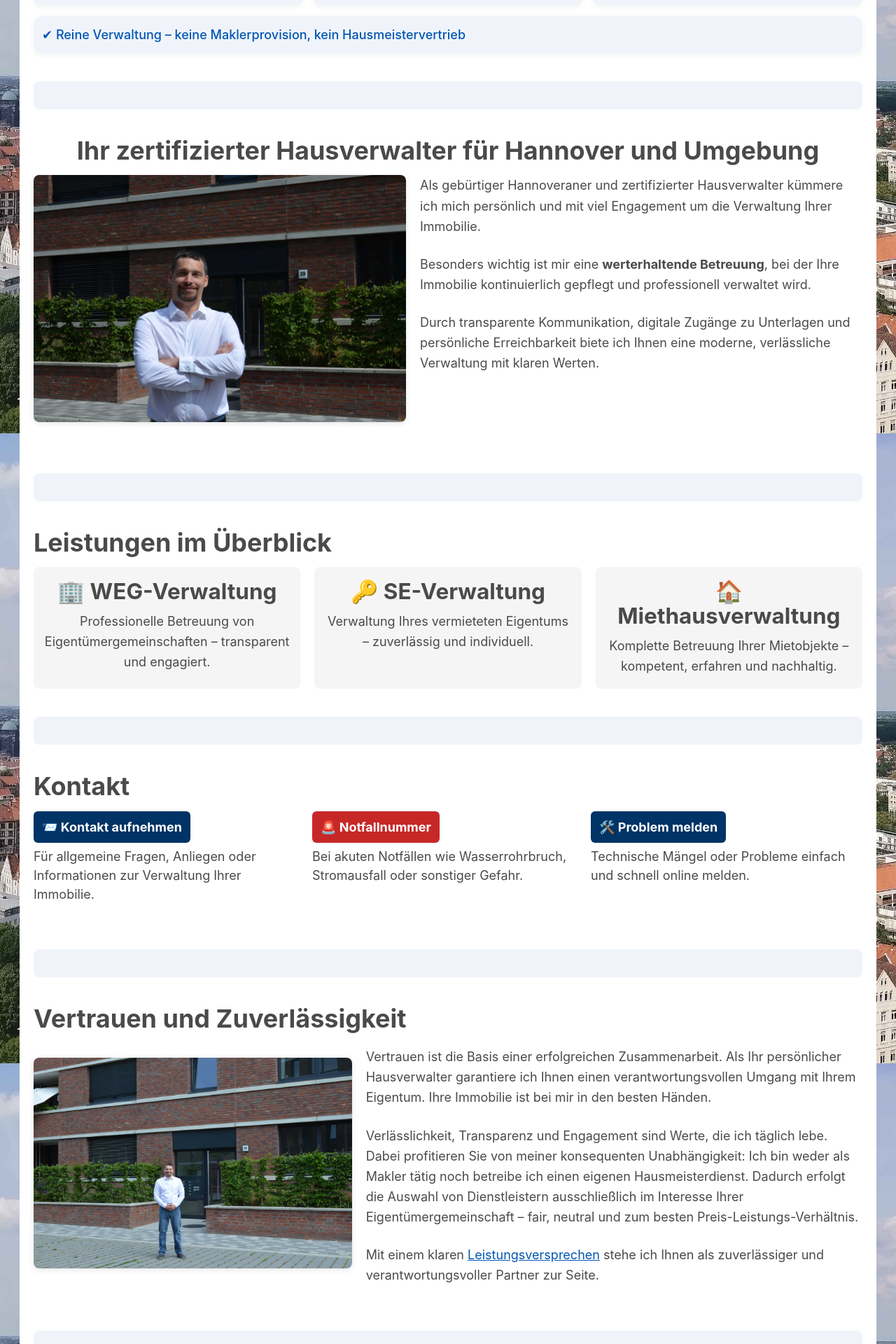
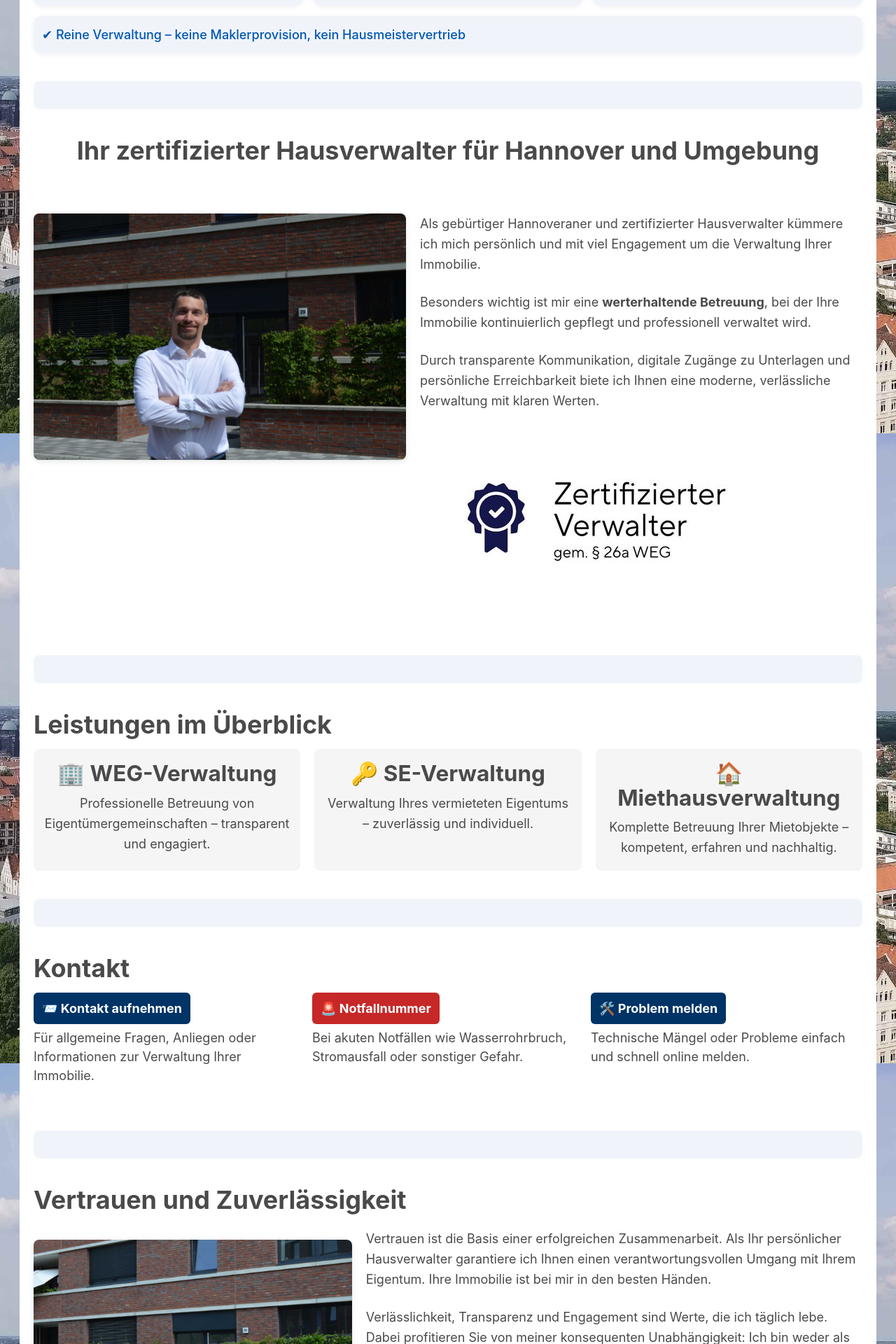
Before and after one commit to marek22k/hausverwaltung, a Jekyll site: the page built from index.md, in a window 1280 px wide. Shown: the part 2081-4001 px from the top of the page at 70% size. Built offline with Jekyll 4.4.1, drawn with Linux system fonts in a browser that asks for light colours.

Commit message:
Update index.md

```diff
--- a/index.md
+++ b/index.md
@@ -271,7 +271,7 @@
 <!-- Vorstellungstext mit Bild (mobilfreundlich) -->
 <h2 style="margin-top:3rem;text-align:center;">
 Ihr zertifizierter Hausverwalter für Hannover und Umgebung
-</h2>
+</h2><br>
 
 <div style="display:flex;flex-wrap:wrap;gap:2rem;align-items:flex-start;justify-content:center;margin-bottom:2rem;">
 
@@ -289,7 +289,7 @@
 <p>Als gebürtiger Hannoveraner und zertifizierter Hausverwalter kümmere ich mich persönlich und mit viel Engagement um die Verwaltung Ihrer Immobilie.</p>
 <p>Besonders wichtig ist mir eine <strong>werterhaltende Betreuung</strong>, bei der Ihre Immobilie kontinuierlich gepflegt und professionell verwaltet wird.</p>
 <p>Durch transparente Kommunikation, digitale Zugänge zu Unterlagen und persönliche Erreichbarkeit biete ich Ihnen eine moderne, verlässliche Verwaltung mit klaren Werten.</p>
-     <!-- <img src="/assets/img/zW.jpg" alt="Zertifizierter Verwalter nach §26a WEG"> -->
+     <img src="/assets/img/zW.jpg" alt="Zertifizierter Verwalter nach §26a WEG">
 </div>
 
 
```
